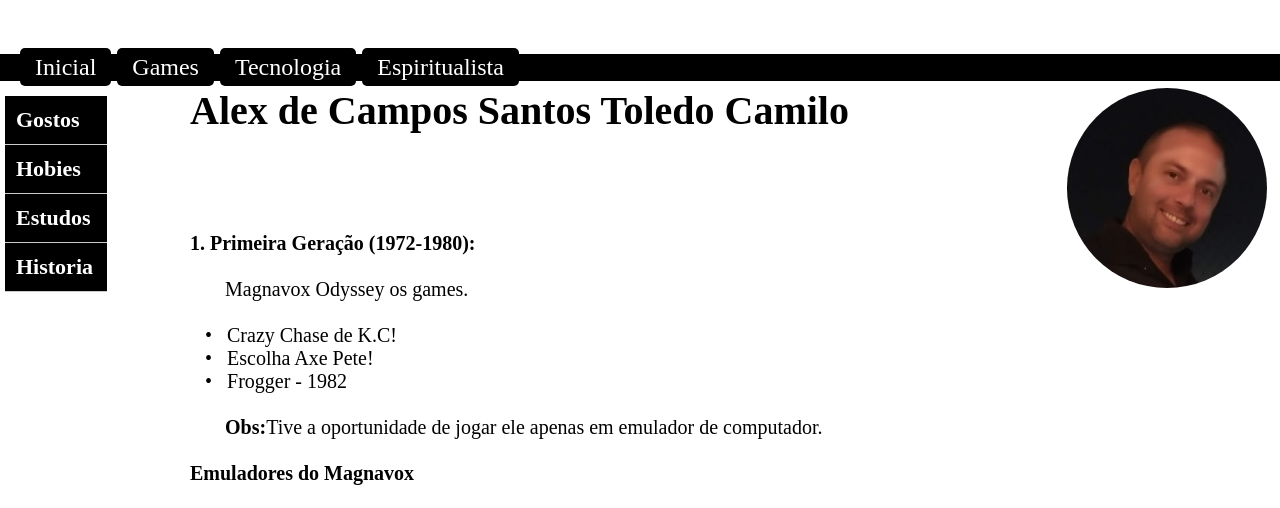
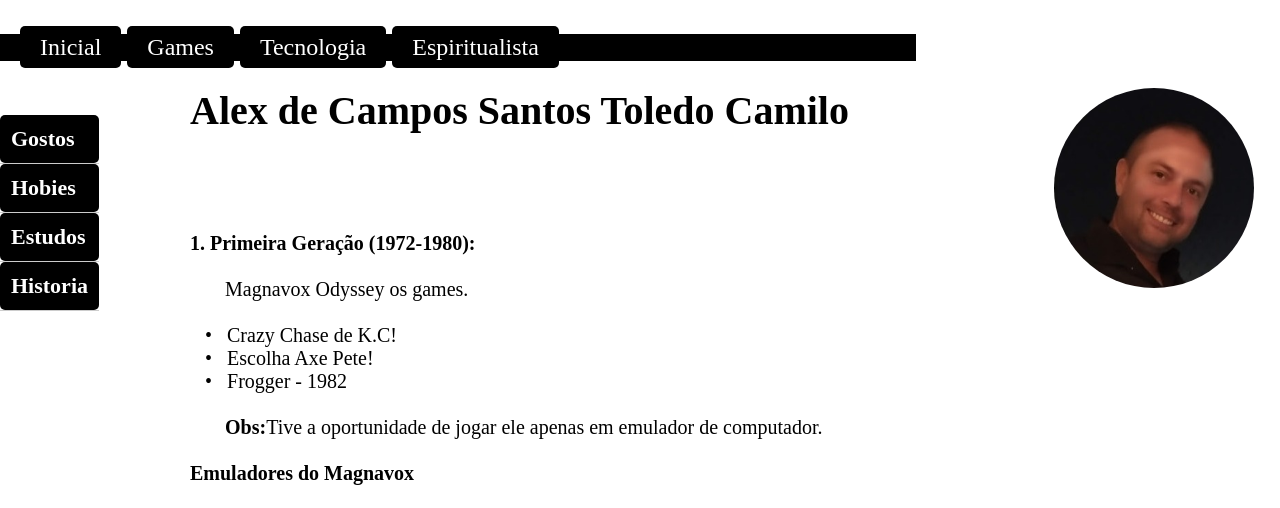
Before and after one commit to alexcruix/Meu-Blog, a PHP site: page /games.html in a window 1280 px wide. Shown: the top 508 px of the page. Run offline with PHP 8.4, Linux system fonts and the light colour scheme.

Commit message:
Update style.css

```diff
--- a/css/style.css
+++ b/css/style.css
@@ -1,8 +1,6 @@
 body {
-    min-height: 100vh;
-    max-width: 1300px;
-    background-color: papayawhip;
-    margin: 0 auto;
+    margin: 0px auto;
+    max-height: 0%;
 }
 
 .melhorparte{
@@ -334,6 +332,7 @@ body {
         display: grid;
         top: 6%;
         float: left;
+        width: 100%;
     }
 
     .subtitulo{
@@ -468,6 +467,7 @@ body {
     }
 
     .menu ul {
+        color: #CCC;
         font-size: 18px;
         width: 100%;
     }
@@ -509,14 +508,13 @@ body {
 
     .menu ul {
         font-size: 24px;
-        width: 100%;
+        top: 10px;
+        width: 70%;
     }
 
     .menu-vertical ul{
         font-size: 22px;
         display: grid;
-        top: 6%;
-        float: left;
     }
 
     .subtitulo{
@@ -629,32 +627,28 @@ body {
 }
 
 .menu {
-    background-color: #000;
+    background-color: #000000;
 }
 
 
 ul {
-    width: 100%;
-    top: 0%;
-    left: 0%;
-    right: 0%;
-    background-color: #000;
+    width: 98%;
+    background-color: black;
     position: absolute;
 }
 
 li {
     list-style: none;
-    margin: 5px;
+    margin: 10px;
     display: inline;
     }
 
 li a {
-        padding: 6px 15px;
-        margin: 0px;
+        padding: 8px 20px;
         border: 0px solid #CCC;
         background: black;
         text-decoration: none;
-        color:#FFF;
+        color:#ffffff;
         /* cantos arredondados */
         -webkit-border-radius:5px;
         -moz-border-radius:5px;
@@ -674,20 +668,19 @@ li a:hover {
     position: absolute;
     top: 1%;
     width: 15,5%;
-    right: 1%;
+    right: 2%;
 }
 
 .menu-vertical ul{
-    margin: 0%;
-    top: 12%;
-    width: 8%;
+    margin: -5px;
+    top: 15%;
+    width: 0%;
     padding: 0%;
     float: left;
 }
 
 .menu-vertical ul li {
-    margin: 0%;
-    padding: 0px;
+    padding: 0px auto;
     border-bottom: 1px solid #CCC;
     text-align: left;
     list-style-type: none;
```
Also changed, not shown: other parts of css/style.css (+44 -5 lines).
